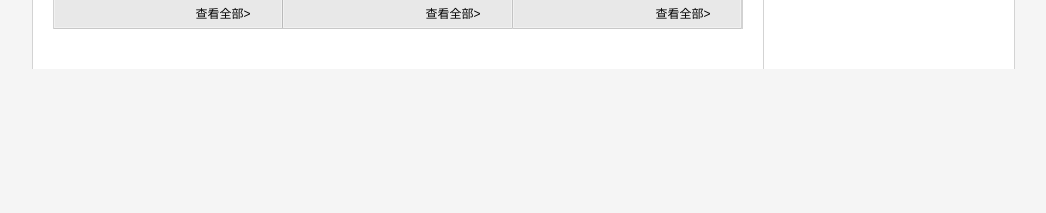
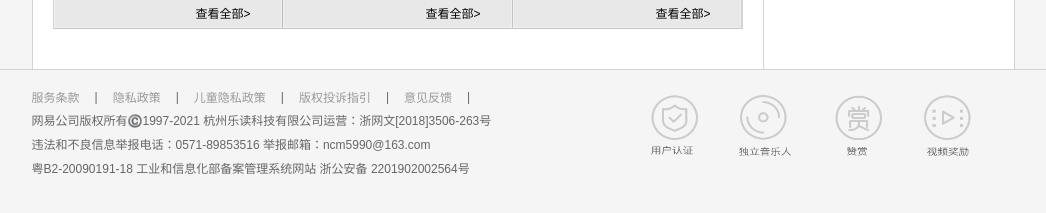
Before and after one commit to tangyun-92/vue3-music, a Vue app: page /discover/recommend in a window 1280 px wide. Shown: the part 1235-1448 px from the top of the page, without its empty margins (117-1163 px from the left). Before the commit the page ends 1304 px from the top, so only its background shows below. Built offline with nearby package versions, Linux system fonts and the light colour scheme; no server answers.

Commit message:
完成footer组件

```diff
--- a/src/common/local-data.js
+++ b/src/common/local-data.js
@@ -52,3 +52,41 @@ export const discoverMenu = [
     link: "/discover/album"
   },
 ]
+
+export const footerLinks = [
+  {
+    title: '服务条款',
+    link: 'https://st.music.163.com/official-terms/service',
+  },
+  {
+    title: '隐私政策',
+    link: 'https://st.music.163.com/official-terms/privacy',
+  },
+  {
+    title: '儿童隐私政策',
+    link: 'https://st.music.163.com/official-terms/children',
+  },
+  {
+    title: '版权投诉指引',
+    link: 'https://music.163.com/st/staticdeal/complaints.html',
+  },
+  {
+    title: '意见反馈',
+    link: '#',
+  },
+]
+
+export const footerImages = [
+  {
+    link: 'https://music.163.com/st/userbasic#/auth',
+  },
+  {
+    link: 'https://music.163.com/recruit',
+  },
+  {
+    link: 'https://music.163.com/web/reward',
+  },
+  {
+    link: 'https://music.163.com/uservideo#/plan',
+  },
+]
--- /dev/null
+++ b/src/components/TFooter/index.scss
@@ -0,0 +1,90 @@
+@import '@/styles/mixin.scss';
+
+.footer {
+  height: 172px;
+  border-top: 1px solid #d3d3d3;
+  align-items: center;
+
+  .content {
+    @include flex();
+
+    .footer-left {
+      padding: 15px 0 0 0;
+      line-height: 24px;
+      color: #666;
+
+      .footer-item {
+        display: flex;
+
+        a {
+          color: #999;
+          position: relative;
+          top: 1px;
+        }
+
+        span {
+          margin: 0 15px;
+        }
+      }
+    }
+
+    .footer-right {
+      ul {
+        display: flex;
+
+        .item {
+          display: flex;
+          flex-direction: column;
+          align-items: center;
+          margin: 0 40px 0 0;
+
+          .link {
+            display: block;
+            width: 50px;
+            height: 45px;
+            background-image: url(./../../assets/img/sprite_footer_02.png);
+            background-size: 110px 450px;
+          }
+
+          &:nth-child(1) .link {
+            background-position: -60px -101px;
+          }
+          &:nth-child(2) .link {
+            background-position: 0 0;
+          }
+          &:nth-child(3) .link {
+            background-position: -60px -50px;
+          }
+          &:nth-child(4) .link {
+            background-position: 0 -101px;
+          }
+
+          .title {
+            margin-top: 5px;
+            display: block;
+            width: 52px;
+            height: 10px;
+            background-image: url(../../assets/img/sprite_footer_01.png);
+            background-size: 180px 100px;
+          }
+
+          &:nth-child(1) .title {
+            background-position: -1px -90px;
+          }
+          &:nth-child(2) .title {
+            background-position: 0 0;
+            margin-top: 7px;
+          }
+          &:nth-child(3) .title {
+            background-position: 0 -54px;
+            margin-top: 6px;
+          }
+          &:nth-child(4) .title {
+            background-position: -1px -72px;
+            margin-top: 6px;
+          }
+        }
+      }
+    }
+  }
+}
--- /dev/null
+++ b/src/components/TFooter/index.vue
@@ -0,0 +1,61 @@
+/*
+ * @Author: 唐云
+ * @Date: 2021-05-21 10:03:53
+ * @Last Modified by: 唐云
+ * @Last Modified time: 2021-05-21 10:18:09
+ 底部组件
+ */
+<template>
+  <div class="footer">
+    <div class="content wrap-980">
+      <div class="footer-left">
+        <div class="footer-item">
+          <div v-for="item in footerLinks" :key="item.title">
+            <a :href="item.link" target="_blank">{{ item.title }}</a>
+            <span>|</span>
+          </div>
+        </div>
+        <ul>
+          <li>
+            网易公司版权所有©️1997-2021
+            杭州乐读科技有限公司运营：浙网文[2018]3506-263号
+          </li>
+          <li>
+            违法和不良信息举报电话：0571-89853516 举报邮箱：ncm5990@163.com
+          </li>
+          <li>
+            粤B2-20090191-18 工业和信息化部备案管理系统网站 浙公安备
+            2201902002564号
+          </li>
+        </ul>
+      </div>
+      <div class="footer-right">
+        <ul>
+          <li class="item" v-for="item in footerImages" :key="item.link">
+            <a :href="item.link" class="link" target="_blank"></a>
+            <span class="title">{{ item.title }}</span>
+          </li>
+        </ul>
+      </div>
+    </div>
+  </div>
+</template>
+
+<script>
+import { defineComponent } from 'vue'
+import { footerLinks, footerImages } from '@/common/local-data'
+
+export default defineComponent({
+  name: 'Footer',
+  setup() {
+    return {
+      footerLinks,
+      footerImages
+    }
+  }
+})
+</script>
+
+<style lang='scss' scoped>
+@import './index.scss';
+</style>
--- a/src/views/Home.vue
+++ b/src/views/Home.vue
@@ -2,17 +2,20 @@
   <div>
     <t-header></t-header>
     <router-view></router-view>
+    <t-footer></t-footer>
   </div>
 </template>
 
 <script>
 import { defineComponent } from 'vue'
 import THeader from '@/components/THeader'
+import TFooter from '@/components/TFooter'
 
 export default defineComponent({
   name: 'Home',
   components: {
-    THeader
+    THeader,
+    TFooter
   }
 })
 </script>
```
